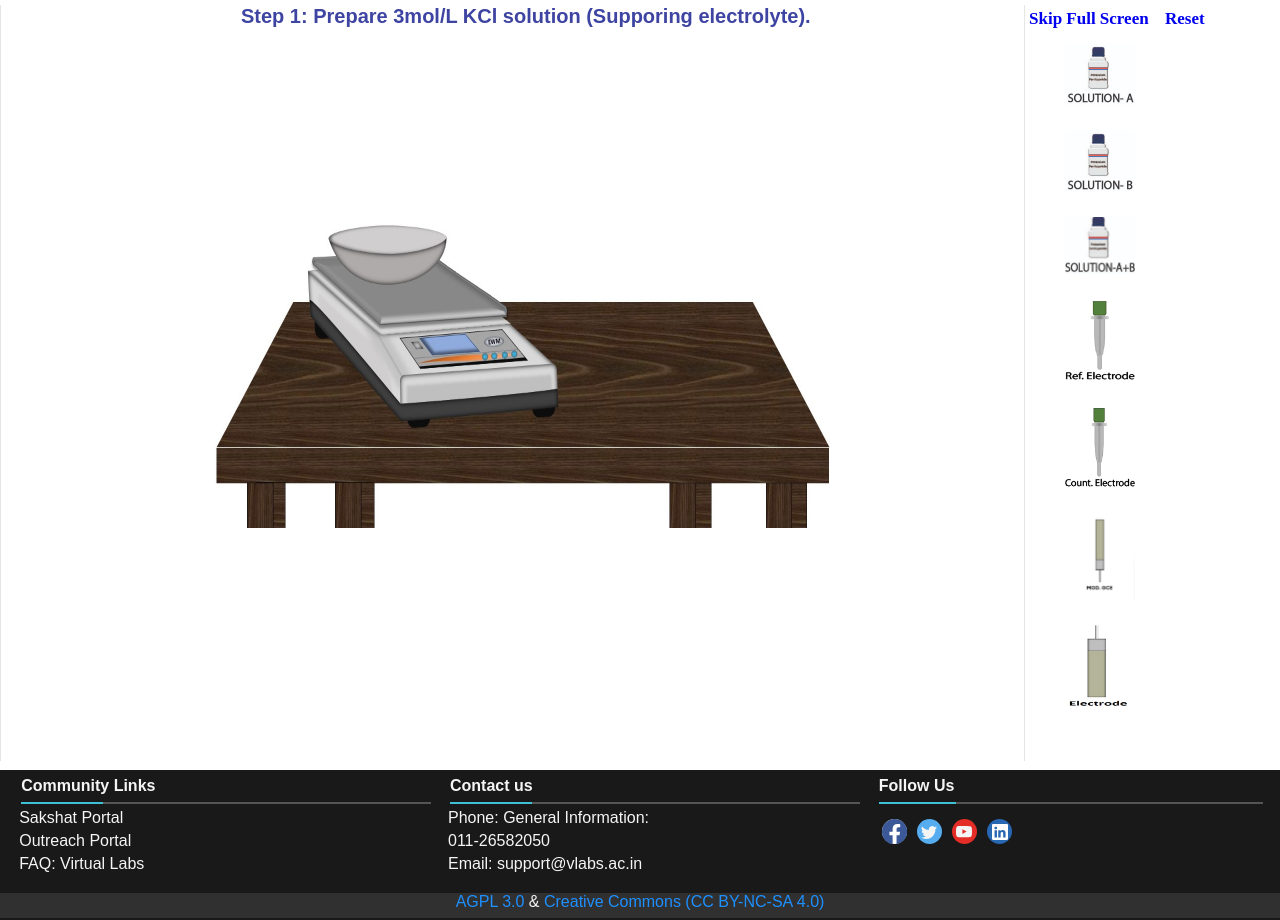
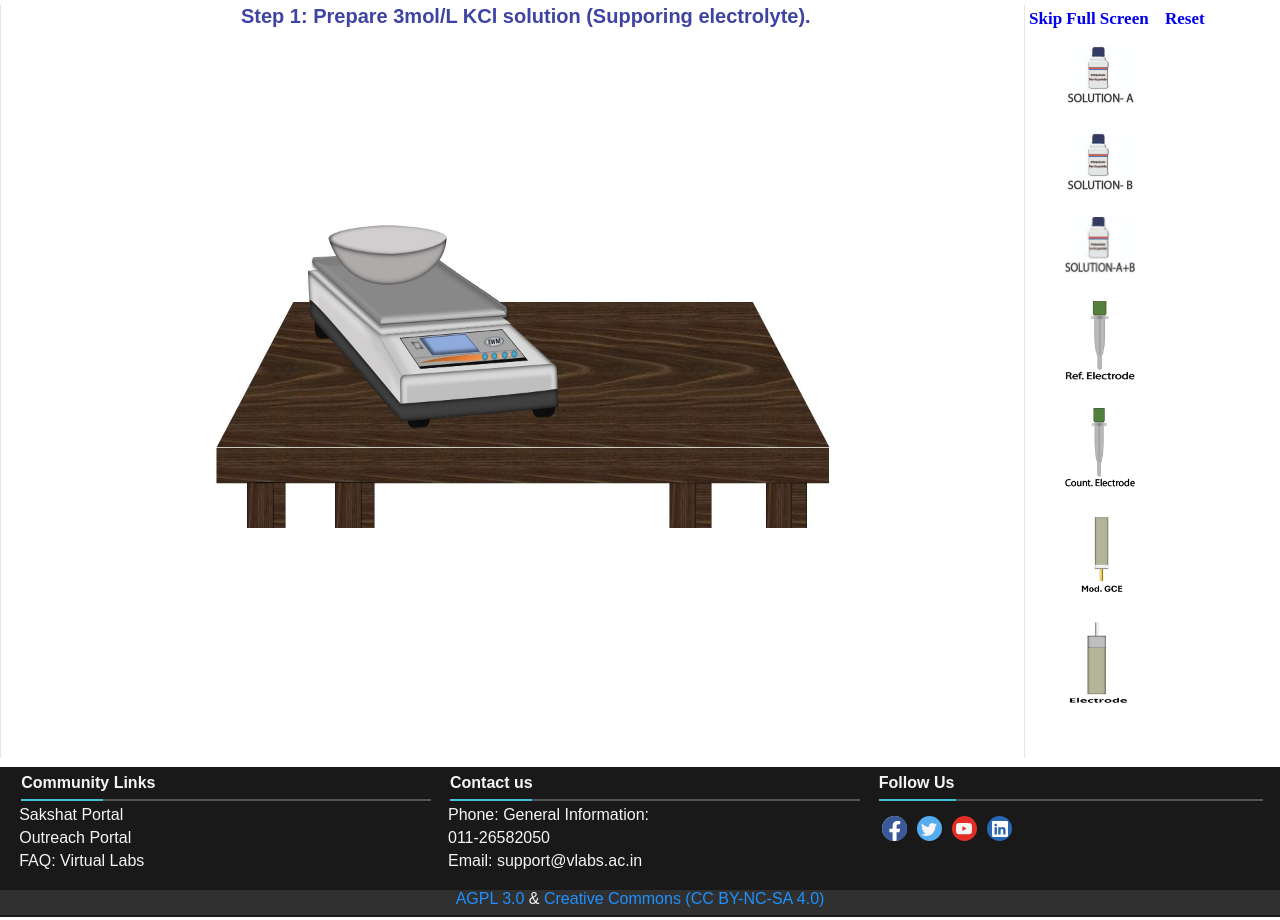
Before and after one commit to virtual-labs/exp-redox-analyte-study-dei, a plain HTML site: page experiment/simulation/index.html in a window 1280 px wide. Both pictures are taken after a click on the link "Maximize The Window". Shown: the top 920 px of the page. Drawn offline with Linux system fonts and the light colour scheme.

Commit message:
Update index.html

```diff
--- a/experiment/simulation/index.html
+++ b/experiment/simulation/index.html
@@ -952,7 +952,7 @@ $(document).ready(function(){
 			<a href="javascript:void(0);" id="saltbridagen"><img src="images/IconA+B.jpg" ></a>
 			<a href="javascript:void(0);" id="rodn"><img src="images/referenceE.png"></a>
 			<a href="javascript:void(0);" id="rodn12"><img src="images/counterE.png"></a>
-			<a href="javascript:void(0);" id="rodn121"><img src="images/Mod_GCE.png"></a>
+			<a href="javascript:void(0);" id="rodn121"><img src="images/Mod_GCEf.png"></a>
 
 			<a href="javascript:void(0);" id="voltametern"><img src="images/electrode-icon.png"></a>
 			<p class="inlink">
```
